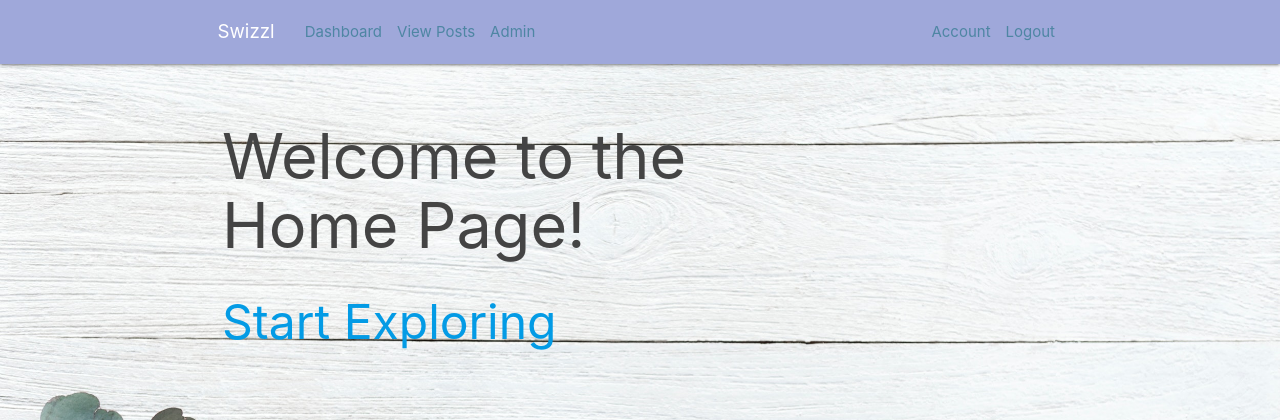
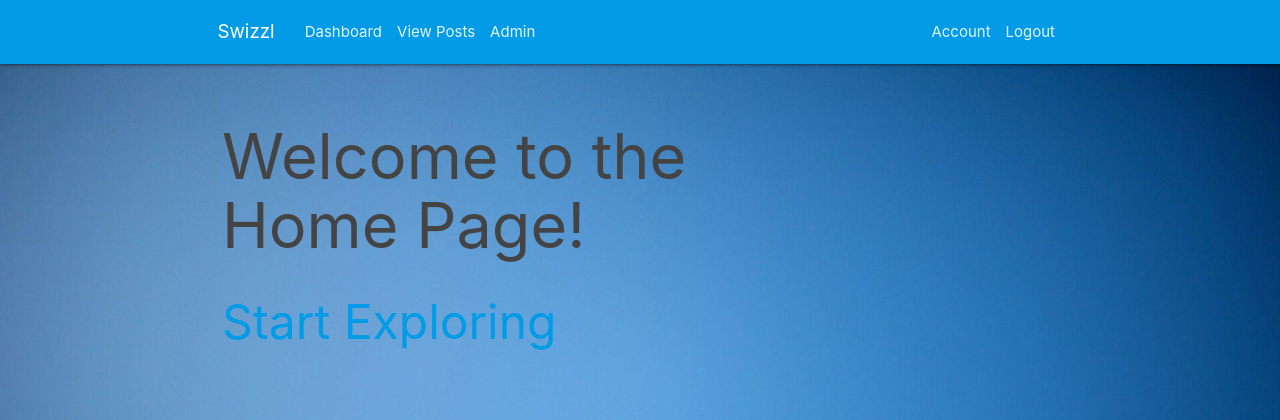
Before and after one commit to JaganKaartik/Swizzl-Py, a Flask app: page / in a window 1280 px wide. Shown: the top 420 px of the page. Run offline with Flask 2, Linux system fonts and the light colour scheme; a user stored in the database is signed in; some libraries are stand-ins or nearby versions.

Commit message:
Minor Fixes Front End

```diff
--- a/swizzl/static/main.css
+++ b/swizzl/static/main.css
@@ -15,15 +15,15 @@ h1, h2, h3, h4, h5, h6 {
 
 .navbar navbar-expand-md navbar-dark bg-steel fixed-top
 {
-  color: #4e86a3;
+  color: #039be5;
 }
 
 .bg-steel {
-  background-color: #9fa8da;
+  background-color: #2743db;
 }
 
 .site-header .navbar-nav .nav-link {
-  color: #4e86a3;
+  color: #e1f5fe;
 }
 
 .site-header .navbar-nav .nav-link:hover {
--- a/swizzl/templates/layout.html
+++ b/swizzl/templates/layout.html
@@ -16,14 +16,16 @@
     <!-- Compiled and minified JavaScript -->
     <script src="https://cdnjs.cloudflare.com/ajax/libs/materialize/1.0.0/js/materialize.min.js"></script>
 
+    <!-- Google Font Link -->
+    <link href="https://fonts.googleapis.com/css?family=Bebas+Neue&display=swap" rel="stylesheet">
 
     <title>Swizzl</title>
 </head>
 <body>
     <header class="site-header">
-      <nav class="navbar navbar-expand-md navbar-dark bg-steel fixed-top">
+      <nav class="navbar navbar-expand-md navbar-dark bg-steel fixed-top light-blue darken-1">
         <div class="container">
-          <a class="navbar-brand mr-4" href="/">Swizzl</a>
+          <a class="navbar-brand mr-4 " href="/">Swizzl</a>
           <button class="navbar-toggler" type="button" data-toggle="collapse" data-target="#navbarToggle" aria-controls="navbarToggle" aria-expanded="false" aria-label="Toggle navigation">
             <span class="navbar-toggler-icon"></span>
           </button>
@@ -37,7 +39,7 @@
               {% endif %}
             </div>
             <!-- Navbar Right Side -->
-            <div class="navbar-nav">
+            <div class="navbar-nav ">
               {% if current_user.is_authenticated %}
                 <a class="nav-item nav-link" href="{{ url_for('account') }}">Account</a>
                 <a class="nav-item nav-link" href="{{ url_for('logout') }}">Logout</a>
@@ -49,6 +51,7 @@
         </div>
       </nav>
     </header>
+
     <main role="main" class="container">
       <div class="row">
         <div class="col-md-8">
```
Also changed, not shown: swizzl/static/image.jpg.
